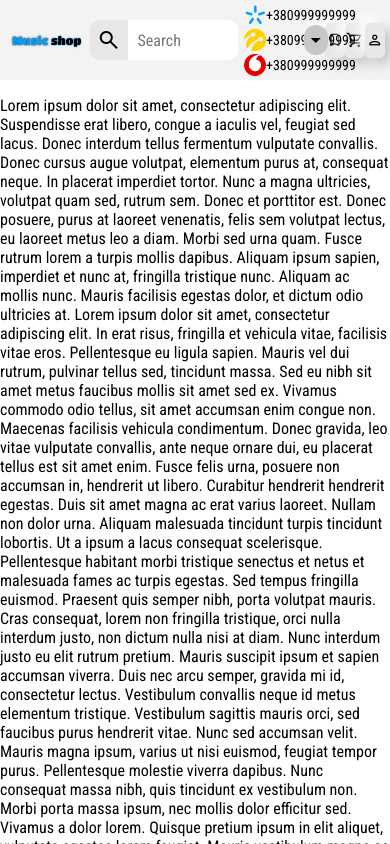
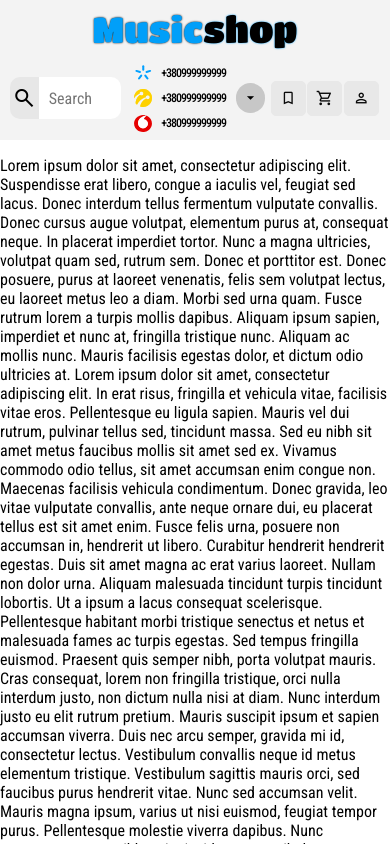
Before and after one commit to DryhaAndrii/music-shop, a Next.js app in the folder frontend/: page / in a window 390 px wide. Shown: the top 844 px of the page. Built offline with nearby package versions, Linux system fonts and the light colour scheme.

Commit message:
header mobile adapted

```diff
--- a/frontend/app/components/header/header.tsx
+++ b/frontend/app/components/header/header.tsx
@@ -2,7 +2,6 @@
 import Logo from "./headerComponents/logo/logo";
 import Search from "./headerComponents/search/search";
 import Contacts from "./headerComponents/contacts/contacts";
-import MyButton, { MyButtonWidths } from "@/app/uiComponents/myButton/myButton";
 
 import styles from "./styles.module.scss";
 import Cart from "./headerComponents/cart/cart";
@@ -14,9 +13,12 @@ function Header() {
             <div className="container">
                 <div className={styles.wrapper} >
                     <Logo />
-                    <Search />
-                    <Contacts />
-                    <Cart />
+                    <div className={styles.wrappingWrapper}>
+                        <Search />
+                        <Contacts />
+                        <Cart />
+                    </div>
+
                 </div>
             </div>
         </header >
--- a/frontend/app/components/header/styles.module.scss
+++ b/frontend/app/components/header/styles.module.scss
@@ -2,7 +2,7 @@
     height: 80px;
     background-color: rgb(243, 243, 243);
     width: 100%;
-    position: fixed;
+    position: sticky;
     top: 0;
 
     .wrapper {
@@ -40,8 +40,15 @@
             }
         }
 
+        .wrappingWrapper {
+            display: flex;
+            height: 100%;
+            width: 75%;
+            justify-content: space-between;
+            align-items: center;
+
             .search {
-            width: 40%;
+                width: 50%;
                 height: 50%;
                 display: flex;
                 align-items: center;
@@ -97,7 +104,7 @@
                 align-items: center;
                 justify-content: space-around;
 
-            width: 15%;
+                width: 20%;
                 height: 90%;
                 position: relative;
 
@@ -109,15 +116,16 @@
                     height: 100%;
                     display: flex;
                     flex-direction: column;
-                justify-content: space-between;
+                    justify-content: space-around;
                     width: 80%;
 
 
                     .phone {
                         font-size: 16px;
+                        font-weight: 500;
                         color: black;
                         text-decoration: none;
-                    height: 30%;
+                        height: 27%;
                         display: flex;
                         width: 100%;
                         justify-content: space-evenly;
@@ -205,10 +213,12 @@
             .cart {
                 justify-content: space-evenly;
                 align-items: center;
-            width: 15%;
+                width: 20%;
                 height: 100%;
                 display: flex;
             }
+        }
+
     }
 }
 
@@ -221,22 +231,25 @@
                 }
             }
 
+            .wrappingWrapper {
+                width: 78%;
+
                 .search {}
 
                 .contacts {
-                width: 20%;
+                    width: 28%;
 
                     .phones {
                         .phone {
-                        font-size: 14px;
+                            font-size: 16px;
 
 
                         }
                     }
 
-                button {
-                    width: 25px;
-                    height: 25px;
+                    .toggleButton {
+                        width: 30px;
+                        height: 30px;
                     }
                 }
 
@@ -250,6 +263,8 @@
                         }
                     }
                 }
+            }
+
 
         }
     }
@@ -258,6 +273,121 @@
 @media (max-width: 768px) {
     .header {
         position: unset;
-        .wrapper {}
+        height: 140px;
+
+        .wrapper {
+            flex-direction: column;
+
+            .logo {
+                height: 40%;
+                width: 100%;
+
+                h1 {
+                    width: auto;
+                    font-size: 36px;
                 }
             }
+
+            .wrappingWrapper {
+                height: 60%;
+                width: 100%;
+
+                .search {
+                    width: 40%;
+
+                    button {
+                        width: 40px;
+                    }
+                }
+
+                .contacts {
+                    width: 35%;
+                }
+            }
+        }
+    }
+}
+
+@media (max-width: 566px) {
+    .header {
+        .wrapper {
+            .logo {
+                h1 {}
+            }
+
+            .wrappingWrapper {
+                .search {
+                    width: 30%;
+                    button {}
+                }
+
+                .contacts {
+                    width: 38%;
+                    .phones {
+                        .phone {
+                            font-size: 12px;
+                            letter-spacing: -1px;
+                            img{
+                                height: 85%;
+                            }
+                        }
+                    }
+
+                    .toggleButton {
+                        display: flex;
+                        justify-content: center;
+                        align-items: center;
+                        width: 30px;
+                        height: 30px;
+
+                        span {
+                            font-size: 18px;
+                            width: 100%;
+                            height: 100%;
+                            display: flex;
+                            justify-content: center;
+                            align-items: center;
+                        }
+                    }
+                }
+
+                .cart {
+                    width: 30%;
+
+                }
+            }
+        }
+    }
+}
+
+
+@media (max-width: 366px) {
+    .header {
+        .wrapper {
+            .logo {
+                h1 {}
+            }
+
+            .wrappingWrapper {
+
+
+                .contacts {
+
+
+                    .toggleButton {
+                        width: 25px;
+                        height: 25px;
+                    }
+                }
+
+                .cart {
+                    button{
+                        width: 30px;
+                        height: 30px;
+                    }
+
+                }
+            }
+        }
+    }
+}
--- a/frontend/app/uiComponents/myButton/styles.module.scss
+++ b/frontend/app/uiComponents/myButton/styles.module.scss
@@ -7,14 +7,12 @@
     border-radius: 5px;
     cursor: pointer;
     border: 1px solid #e8e8e8;
-    transition: all 0.3s;
-    box-shadow: 6px 6px 12px #c5c5c5, -6px -6px 12px #ffffff;
+    transition: all 0.1s;
     font-family: inherit;
     display: flex;
     justify-content: center;
     align-items: center;
     &:active {
-        color: #666;
         box-shadow: inset 4px 4px 12px #c5c5c5, inset -4px -4px 12px #ffffff;
     }
 
```
Lines whose indentation alone changed are shown as unchanged.
